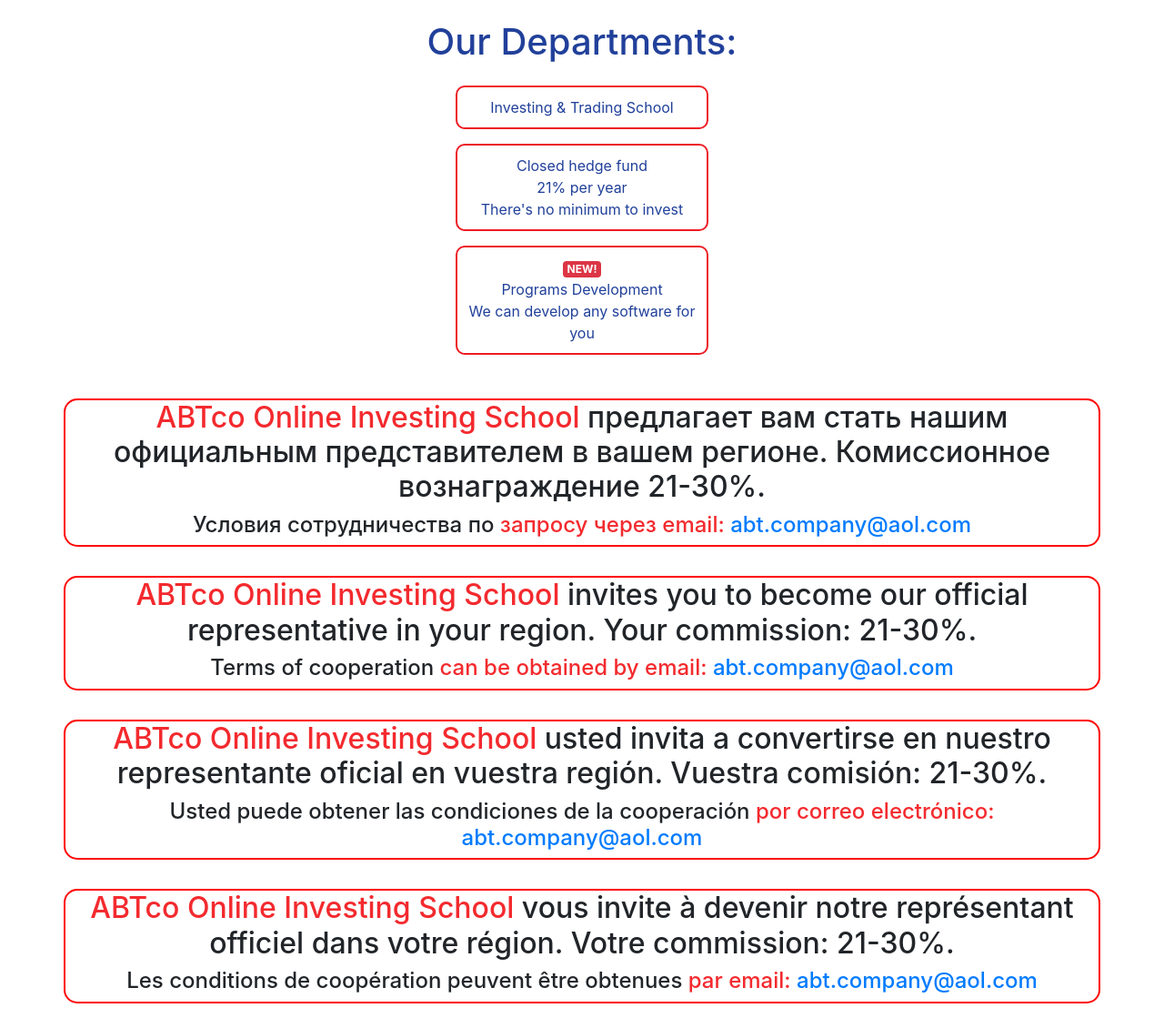
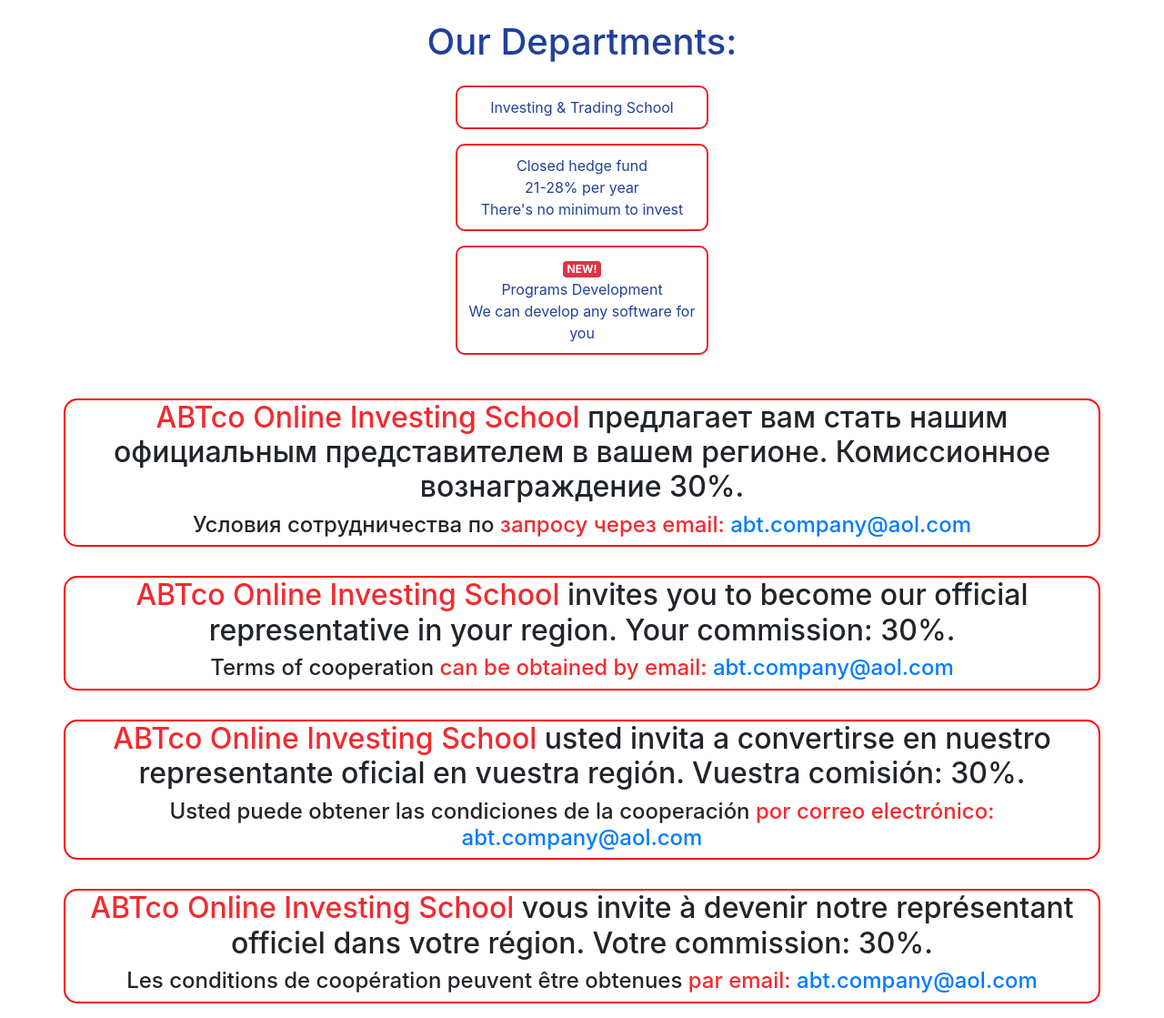
Before and after one commit to Dsibe/abtco, a Django app: page /departments in a window 1280 px wide. Shown: the part 173-1292 px from the top of the page at 91% size. Run offline with Django 3.2, Linux system fonts and the light colour scheme; some libraries are stand-ins or nearby versions.

Commit message:
'views.py'

```diff
--- a/main/templates/main/base.html
+++ b/main/templates/main/base.html
@@ -112,7 +112,7 @@
           <div class="col-12 mt-5 mb-3" style="border: 2px red solid; border-radius: 15px;">
             <h2 class="text-center">
               <span style="color: #F32A2E">ABTco Online Investing School</span>
-              предлагает вам стать нашим официальным представителем в вашем регионе. Комиссионное вознаграждение 21-30%.</h2>
+              предлагает вам стать нашим официальным представителем в вашем регионе. Комиссионное вознаграждение 30%.</h2>
             <h4 class="text-center">Условия сотрудничества по
               <span style="color: #F32A2E">запросу через email:
               </span>
@@ -122,7 +122,7 @@
           <div class="col-12 mt-3 mb-3" style="border: 2px red solid; border-radius: 15px;">
             <h2 class="text-center">
               <span style="color: #F32A2E">ABTco Online Investing School</span>
-              invites you to become our official representative in your region. Your commission: 21-30%.</h2>
+              invites you to become our official representative in your region. Your commission: 30%.</h2>
             <h4 class="text-center">Terms of cooperation
               <span style="color: #F32A2E">can be obtained by email:
               </span>
@@ -133,7 +133,7 @@
           <div class="col-12 mt-3 mb-3" style="border: 2px red solid; border-radius: 15px;">
             <h2 class="text-center">
               <span style="color: #F32A2E">ABTco Online Investing School</span>
-              usted invita a convertirse en nuestro representante oficial en vuestra región. Vuestra comisión: 21-30%.</h2>
+              usted invita a convertirse en nuestro representante oficial en vuestra región. Vuestra comisión: 30%.</h2>
             <h4 class="text-center">Usted puede obtener las condiciones de la cooperación
               <span style="color: #F32A2E">por correo electrónico:
               </span>
@@ -144,7 +144,7 @@
           <div class="col-12 mt-3 mb-3" style="border: 2px red solid; border-radius: 15px;">
             <h2 class="text-center">
               <span style="color: #F32A2E">ABTco Online Investing School</span>
-              vous invite à devenir notre représentant officiel dans votre région. Votre commission: 21-30%.
+              vous invite à devenir notre représentant officiel dans votre région. Votre commission: 30%.
               <h4 class="text-center">Les conditions de coopération peuvent être obtenues
                 <span style="color: #F32A2E">par email:
                 </span>
--- a/main/templates/main/departments.html
+++ b/main/templates/main/departments.html
@@ -42,7 +42,7 @@
       <!-- <div class="row"> <a href="/junior-studio" class="btn-hover col-12 col-sm-12 col-md-4 col-lg-3 mt-3">Junior Studio</a> </div> -->
 
       <div class="row button">
-        <a href="/hedge-fund" class="btn-hover col-12 col-sm-12 col-md-4 col-lg-3 mt-3">Closed hedge fund<br>21% per year<br>There's no minimum to invest</a>
+        <a href="/hedge-fund" class="btn-hover col-12 col-sm-12 col-md-4 col-lg-3 mt-3">Closed hedge fund<br>21-28% per year<br>There's no minimum to invest</a>
       </div>
 
       <div class="row button">
```
